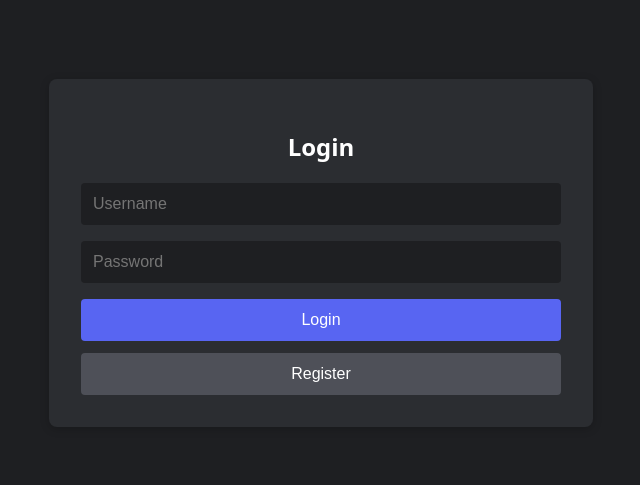
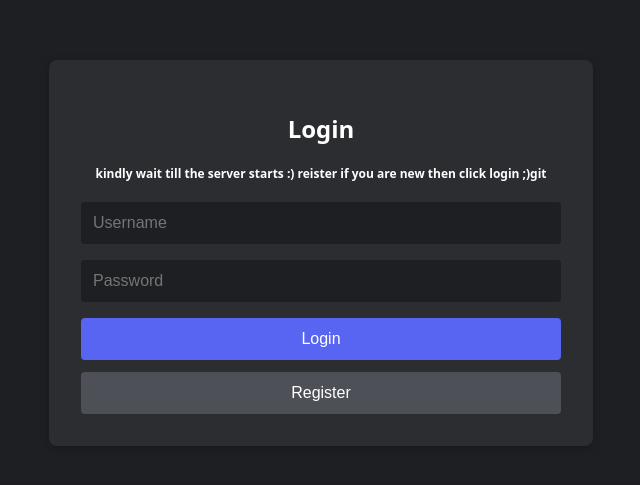
Before and after one commit to scewdoosh/Todo, a React (Create React App) app in the folder todo-frontend/: page / in a window 1280 px wide. Shown: the part 147-632 px from the top of the page, without its empty margins (319-959 px from the left). Built offline with nearby package versions, Linux system fonts and the light colour scheme.

Commit message:
react updated login form with info

```diff
--- a/todo-frontend/src/pages/Login.jsx
+++ b/todo-frontend/src/pages/Login.jsx
@@ -65,7 +65,13 @@ function Login({ setAuth }) {
                 fontWeight: '600',
                 marginBottom: '20px',
                 textAlign: 'center'
-            }}>Login</h2>
+            }}>Login</h2> <h4 style={{
+                color: '#ffffff',
+                fontSize: '12px',
+                fontWeight: '600',
+                marginBottom: '20px',
+                textAlign: 'center'
+            }}> kindly wait till the server starts :) reister if you are new then click login ;)git </h4>
 
             <input
                 placeholder="Username"
```
